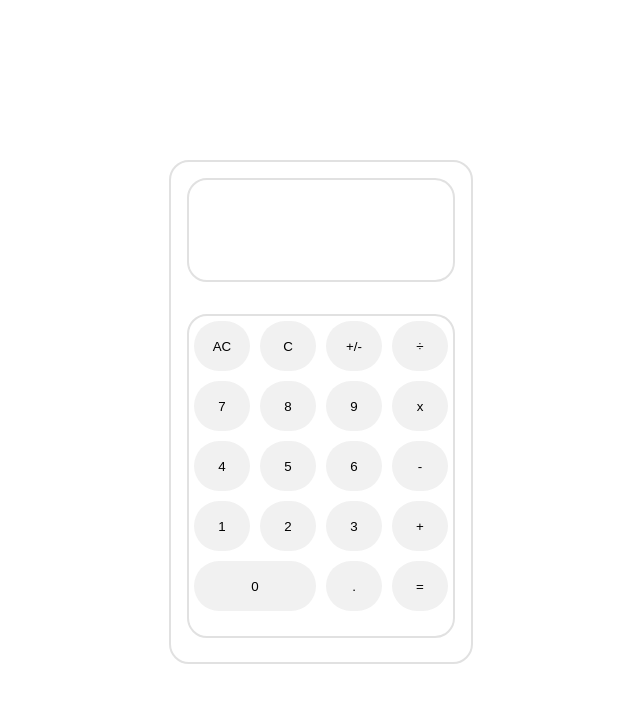
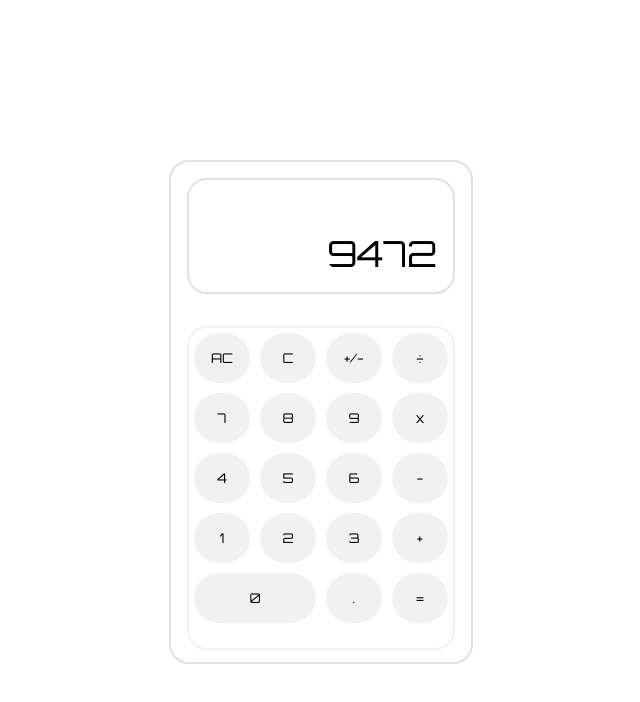
Before and after one commit to JuneDev-html/top-calculator, a plain HTML site: page index.html in a window 1280 px wide. Shown: the whole page, without its empty margins (319-959 px from the left). Drawn offline with Linux system fonts and the light colour scheme.

Commit message:
Add display font & properties

```diff
--- a/index.html
+++ b/index.html
@@ -7,6 +7,7 @@
         <meta name="viewport" content="width=device-width, initial-scale=1.0">
         <script src="script.js"></script>
         <link rel="stylesheet" href="styles.css">
+        <link href="https://fonts.googleapis.com/css2?family=Orbitron:wght@400;700&display=swap" rel="stylesheet">
 
         <title>TOP || Calculator</title>
     </head>
@@ -15,7 +16,7 @@
         <div class="calcWrapper">
             <div class="console">
                 <div class="ui">
-                    <div class="display"></div>
+                    <div class="display">9472</div>
                     <div class="buttons">
                         <div class="row1">
                             <button id="ac">AC</button>
--- a/script.js
+++ b/script.js
@@ -28,3 +28,5 @@
         return multiply(numOne, numTwo);
     }
 }
+
+console.log(operate(4, '*', 2));
--- a/styles.css
+++ b/styles.css
@@ -1,3 +1,7 @@
+* {
+    font-family: 'Orbitron', sans-serif;
+}
+
 .calcWrapper {
     display: flex;
     justify-content: center;
@@ -10,6 +14,7 @@
     border-radius: 20px;
     width: 300px;
     height: 500px;
+    background-color: white ;
 }
 
 .ui {
@@ -21,14 +26,21 @@
     margin: 1rem;
     border: solid #e1e1e1 2px;
     border-radius: 20px;
-    height: 100px;
+    height: 80px;
+    background-color: white;
+    display: flex;
+    justify-content: right;
+    align-items: end;
+    padding: 1rem 1rem;
+    font-size: 36px;
 }
 
 .buttons {
     margin: 1rem;
-    border: solid #e1e1e1 2px;
+    border: solid #f1f1f1 2px;
     border-radius: 20px;
     height: 320px;
+    background-color: white;
 }
 
 .buttons div {
@@ -43,6 +55,7 @@
     height: 50px;
     border: none;
     border-radius: 100px;
+    font-weight: 700px;
 }
 
 #zero {
```
